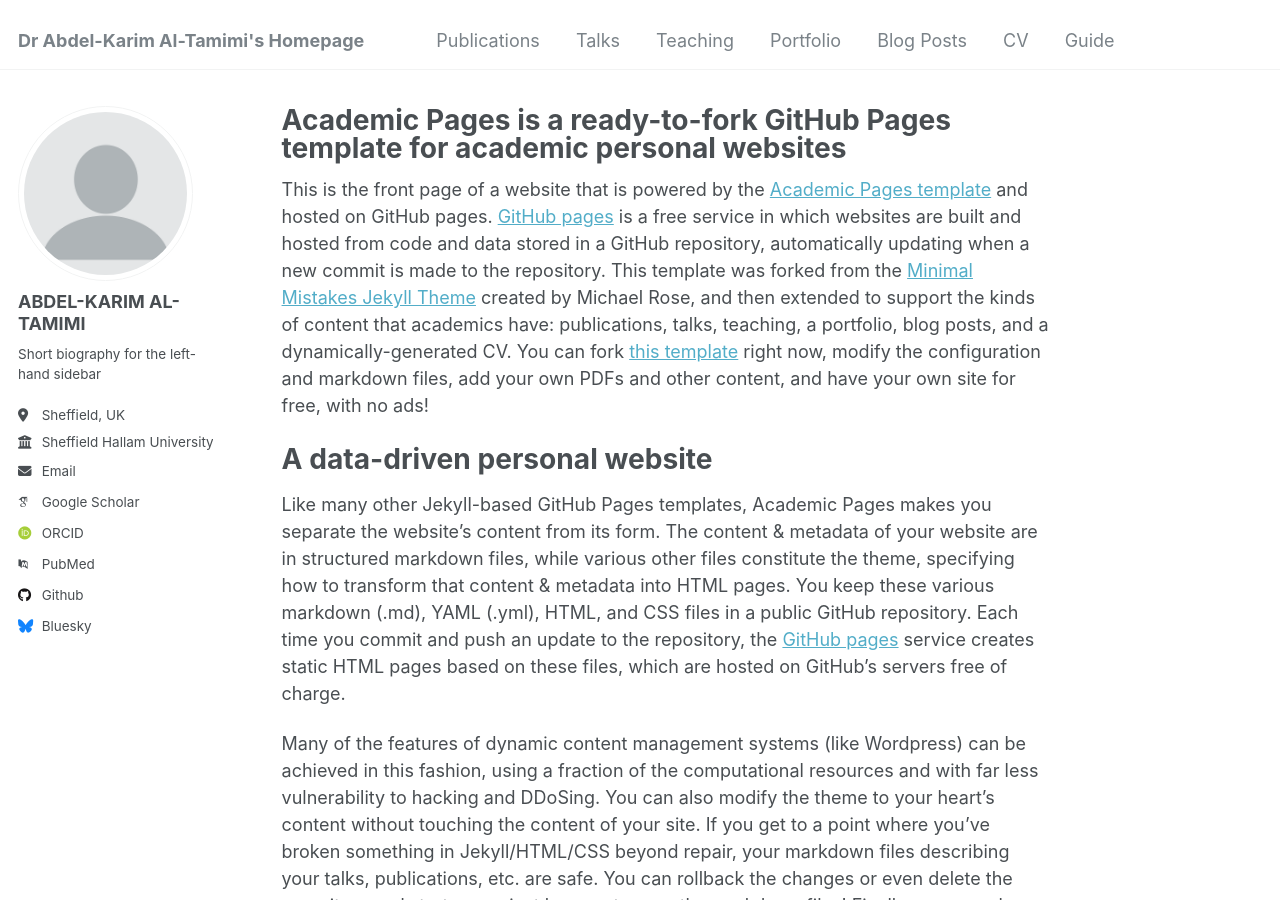
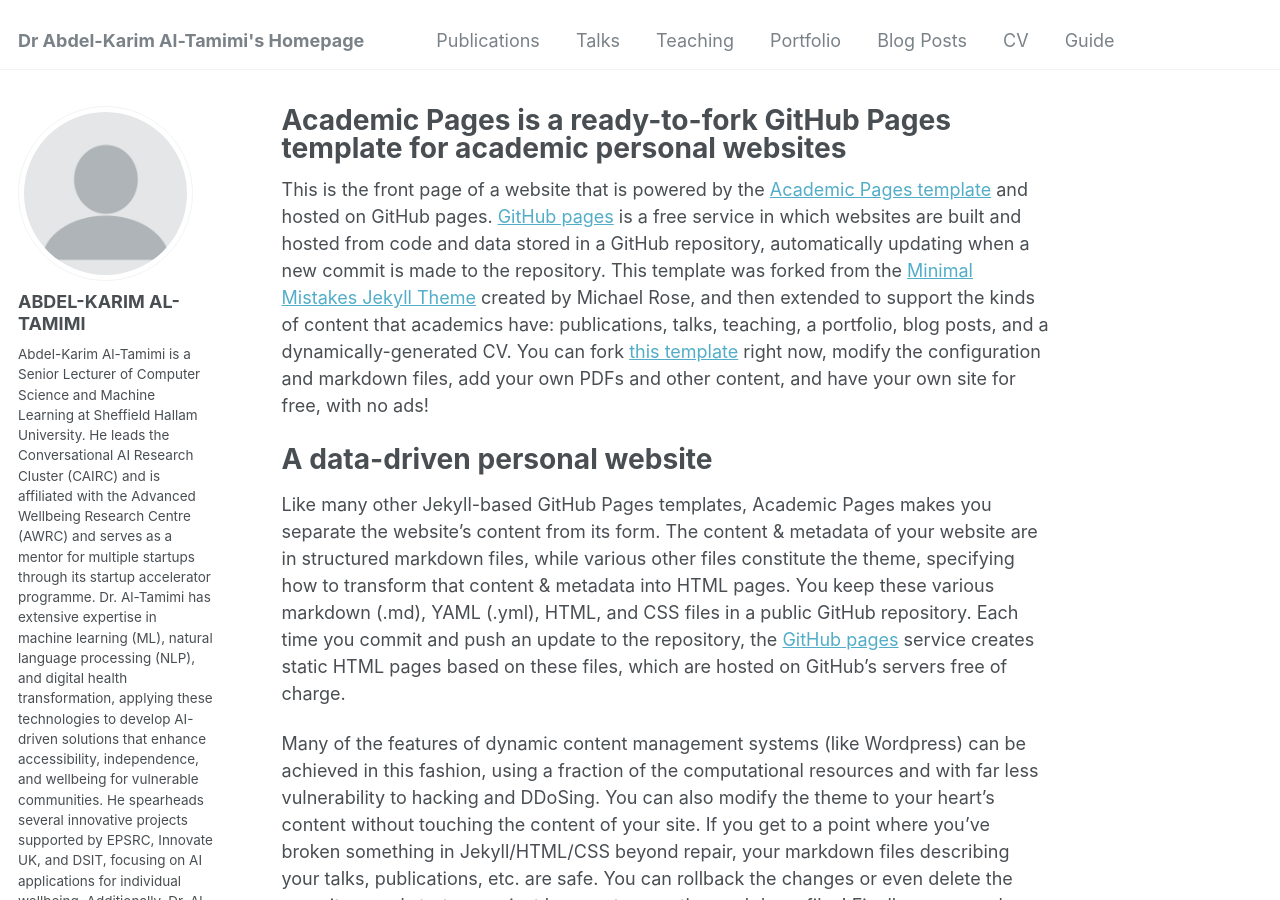
Before and after one commit to A-Al-Tamimi/a-al-tamimi.github.io, a Jekyll site: the page built from _pages/about.md, in a window 1280 px wide and 900 px high. Built offline with Jekyll 4.4.1, drawn with Linux system fonts in a browser that asks for light colours; some web fonts are replaced; some of the changed text lies outside the part shown.

Commit message:
Update _config.yml

```diff
--- a/_config.yml
+++ b/_config.yml
@@ -24,7 +24,7 @@ author:
   avatar           : "profile.png"
   name             : "ABDEL-KARIM AL-TAMIMI"
   pronouns         : # example: "she/her"
-  bio              : "Short biography for the left-hand sidebar"
+  bio              : "Abdel-Karim Al-Tamimi is a Senior Lecturer of Computer Science and Machine Learning at Sheffield Hallam University. He leads the Conversational AI Research Cluster (CAIRC) and is affiliated with the Advanced Wellbeing Research Centre (AWRC) and serves as a mentor for multiple startups through its startup accelerator programme. Dr. Al-Tamimi has extensive expertise in machine learning (ML), natural language processing (NLP), and digital health transformation, applying these technologies to develop AI-driven solutions that enhance accessibility, independence, and wellbeing for vulnerable communities. He spearheads several innovative projects supported by EPSRC, Innovate UK, and DSIT, focusing on AI applications for individual wellbeing.  Additionally, Dr. Al-Tamimi is an advocate for explainable and ethical AI, frequently participating as a panellist in discussions on responsible AI development."
   location         : "Sheffield, UK"
   employer         : "Sheffield Hallam University"
   uri              : # URL
```
